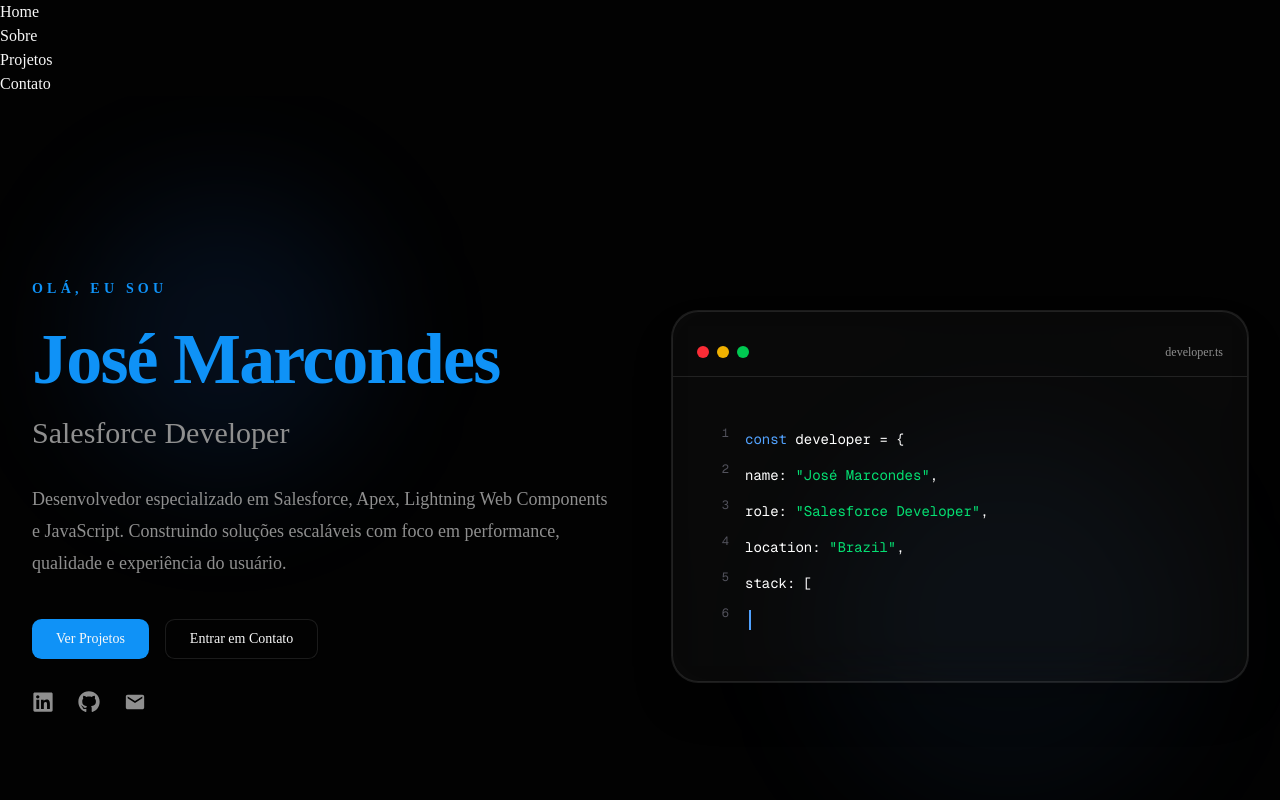
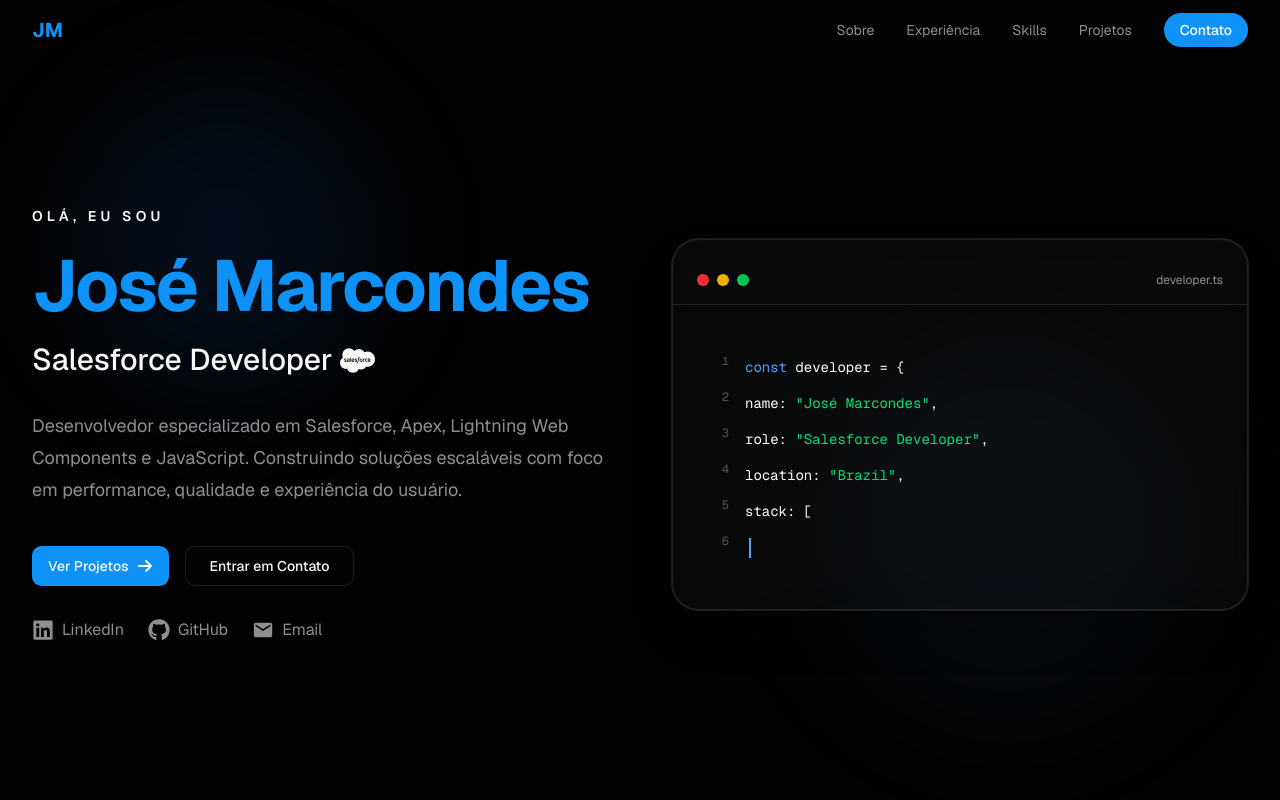
Before and after one commit to Jmarcondes/jose-marcondes-portfolio, a Next.js app: page / in a window 1280 px wide. Shown: the top 800 px of the page. Built offline with nearby package versions, Linux system fonts and the light colour scheme.

Commit message:
feat: implement navbar with scroll effect

```diff
--- a/app/globals.css
+++ b/app/globals.css
@@ -7,7 +7,7 @@
 @theme inline {
   --color-background: var(--background);
   --color-foreground: var(--foreground);
-  --font-sans: var(--font-sans);
+  --font-sans: var(--font-geist-sans);
   --font-mono: var(--font-geist-mono);
   --font-heading: var(--font-sans);
   --color-sidebar-ring: var(--sidebar-ring);
@@ -133,3 +133,7 @@
     overflow-x: hidden;
   }
 }
+
+html {
+  scroll-behavior: smooth;
+}
--- a/components/layout/Navbar.tsx
+++ b/components/layout/Navbar.tsx
@@ -1,12 +1,118 @@
+"use client";
+
+import { useEffect, useState } from "react";
+import Container from "@/components/layout/Container";
+
 export default function Navbar() {
+  const [scrolled, setScrolled] = useState(false);
+
+  useEffect(() => {
+    const handleScroll = () => {
+      setScrolled(window.scrollY > 20);
+    };
+
+    window.addEventListener("scroll", handleScroll);
+
+    return () => {
+      window.removeEventListener("scroll", handleScroll);
+    };
+  }, []);
+
   return (
-    <nav>
-      <ul>
-        <li>Home</li>
-        <li>Sobre</li>
-        <li>Projetos</li>
-        <li>Contato</li>
-      </ul>
+    <nav
+      className={`
+                  fixed
+                  top-0
+                  z-50
+                  w-full
+                  transition-all
+                  duration-300
+                  ${
+                    scrolled
+                      ? "border-b border-white/10 bg-[#09090B]/80 backdrop-blur-xl shadow-lg"
+                      : "border-transparent bg-transparent"
+                  }
+                `}
+    >
+      <Container>
+        <div
+          className="
+            flex
+            items-center
+            justify-between
+            py-4
+          "
+        >
+          {/* Logo */}
+          <a
+            href="#"
+            className="
+                      text-xl
+                      font-bold
+                      text-primary
+                      transition
+                      hover:opacity-80
+                    "
+          >
+            JM
+          </a>
+
+          {/* Links */}
+          <ul
+            className="
+            hidden
+            items-center
+            gap-8
+            text-sm
+            text-muted-foreground
+            md:flex
+          "
+          >
+            <li>
+              <a href="#about" className="transition hover:text-primary">
+                Sobre
+              </a>
+            </li>
+
+            <li>
+              <a href="#experience" className="transition hover:text-primary">
+                Experiência
+              </a>
+            </li>
+
+            <li>
+              <a href="#skills" className="transition hover:text-primary">
+                Skills
+              </a>
+            </li>
+
+            <li>
+              <a href="#projects" className="transition hover:text-primary">
+                Projetos
+              </a>
+            </li>
+
+            <li>
+              <a
+                href="#contact"
+                className="
+                rounded-full
+                bg-primary
+                px-4
+                py-2
+                text-sm
+                font-medium
+                text-white
+                transition
+                hover:opacity-90
+              "
+              >
+                Contato
+              </a>
+            </li>
+          </ul>
+        </div>
+      </Container>
     </nav>
   );
 }
--- a/components/sections/About/About.tsx
+++ b/components/sections/About/About.tsx
@@ -1,6 +1,6 @@
 export default function About() {
   return (
-    <section>
+    <section id="about">
       <h2>Sobre</h2>
       <p>Conteúdo da seção Sobre.</p>
     </section>
--- a/components/sections/Contact/Contact.tsx
+++ b/components/sections/Contact/Contact.tsx
@@ -1,6 +1,6 @@
 export default function Contact() {
   return (
-    <section>
+    <section id="contact">
       <h2>Contato</h2>
       <p>Conteúdo da seção de Contato.</p>
     </section>
--- a/components/sections/Experience/Experience.tsx
+++ b/components/sections/Experience/Experience.tsx
@@ -1,6 +1,6 @@
 export default function Experience() {
   return (
-    <section>
+    <section id="experience">
       <h2>Experiência</h2>
       <p>Conteúdo da seção de Experiência.</p>
     </section>
--- a/components/sections/Hero/Hero.tsx
+++ b/components/sections/Hero/Hero.tsx
@@ -4,7 +4,7 @@
 
 export default function Hero() {
   return (
-    <section className="relative flex min-h-screen items-center overflow-hidden">
+    <section className="relative flex min-h-screen items-center overflow-hidden pt-32 pb-20">
       <div className="absolute inset-0 -z-10">
         <div className="absolute left-20 top-24 h-72 w-72 rounded-full bg-blue-500/10 blur-3xl" />
         <div className="absolute bottom-20 right-20 h-96 w-96 rounded-full bg-blue-400/5 blur-3xl" />
--- a/components/sections/Hero/HeroContent.tsx
+++ b/components/sections/Hero/HeroContent.tsx
@@ -1,11 +1,16 @@
 import { Button } from "@/components/ui/button";
-import { FaGithub, FaLinkedin } from "react-icons/fa6";
+import {
+  FaGithub,
+  FaLinkedin,
+  FaArrowRight,
+  FaSalesforce,
+} from "react-icons/fa6";
 import { MdEmail } from "react-icons/md";
 
 export default function HeroContent() {
   return (
     <div className="max-w-2xl">
-      <p className="text-sm font-semibold uppercase tracking-[0.3em] text-primary">
+      <p className="text-sm font-semibold uppercase tracking-[0.3em] text-primary-foreground">
         Olá, eu sou
       </p>
 
@@ -13,8 +18,8 @@
         <span className="text-primary">José Marcondes</span>
       </h1>
 
-      <h2 className="mt-5 text-2xl font-medium text-muted-foreground lg:text-3xl">
-        Salesforce Developer
+      <h2 className="mt-5 text-2xl font-medium lg:text-3xl text-primary-foreground flex items-center gap-2">
+        Salesforce Developer <FaSalesforce size={35} />
       </h2>
 
       <p className="mt-8 max-w-xl text-lg leading-8 text-muted-foreground">
@@ -35,6 +40,7 @@
                     "
         >
           Ver Projetos
+          <FaArrowRight size={20} />
         </Button>
 
         <Button
@@ -57,6 +63,7 @@
           target="_blank"
           rel="noopener noreferrer"
           className="
+                    flex items-center gap-2
                     text-muted-foreground
                     transition-all
                     duration-300
@@ -66,6 +73,7 @@
           aria-label="LinkedIn"
         >
           <FaLinkedin size={22} />
+          LinkedIn
         </a>
 
         <a
@@ -73,6 +81,7 @@
           target="_blank"
           rel="noopener noreferrer"
           className="
+                    flex items-center gap-2
                     text-muted-foreground
                     transition-all
                     duration-300
@@ -82,11 +91,13 @@
           aria-label="GitHub"
         >
           <FaGithub size={22} />
+          GitHub
         </a>
 
         <a
           href="mailto:seu@email.com"
           className="
+                    flex items-center gap-2
                     text-muted-foreground
                     transition-all
                     duration-300
@@ -96,6 +107,7 @@
           aria-label="Email"
         >
           <MdEmail size={22} />
+          Email
         </a>
       </div>
     </div>
--- a/components/sections/Projects/Projects.tsx
+++ b/components/sections/Projects/Projects.tsx
@@ -1,6 +1,6 @@
 export default function Projects() {
   return (
-    <section>
+    <section id="projects">
       <h2>Projetos</h2>
       <p>Conteúdo da seção de Projetos.</p>
     </section>
--- a/components/sections/Skills/Skills.tsx
+++ b/components/sections/Skills/Skills.tsx
@@ -1,6 +1,6 @@
 export default function Skills() {
   return (
-    <section>
+    <section id="skills">
       <h2>Habilidades</h2>
       <p>Conteúdo da seção de Habilidades.</p>
     </section>
```
